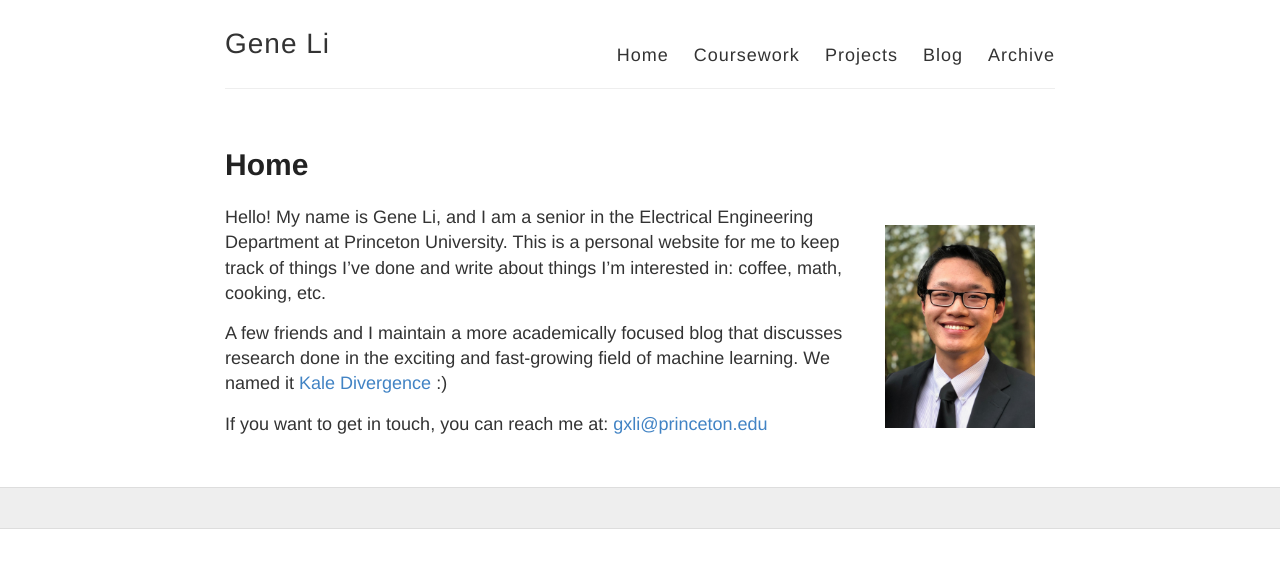
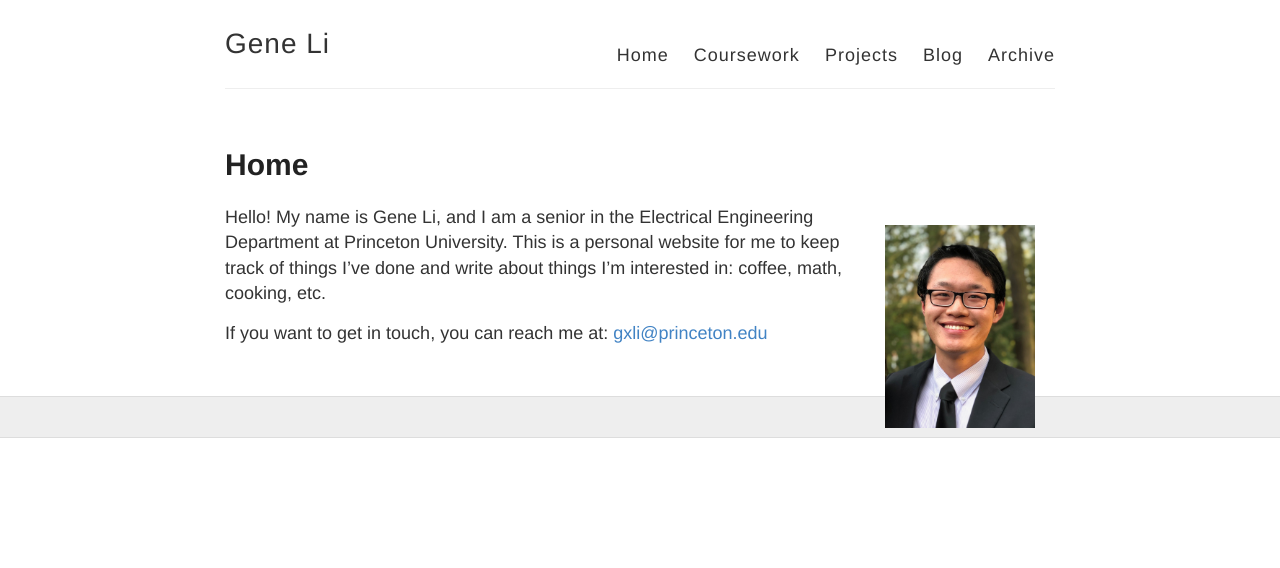
Before and after one commit to houcharlie/GXLI97.github.io, a Jekyll site: the page built from index.md, in a window 1280 px wide. Shown: the top 568 px of the page. Built offline with Jekyll 4.4.1, drawn with Linux system fonts in a browser that asks for light colours.

Commit message:
Update index.md

```diff
--- a/index.md
+++ b/index.md
@@ -7,7 +7,5 @@ title: Home
 
 Hello! My name is Gene Li, and I am a senior in the Electrical Engineering Department at Princeton University. This is a personal website for me to keep track of things I've done and write about things I'm interested in: coffee, math, cooking, etc.
 
-A few friends and I maintain a more academically focused blog that discusses research done in the exciting and fast-growing field of machine learning. We named it [Kale Divergence](https://kaledivergence.github.io/) :)
-
 If you want to get in touch, you can reach me at:
 [gxli@princeton.edu](mailto:gxli@princeton.edu)
```
